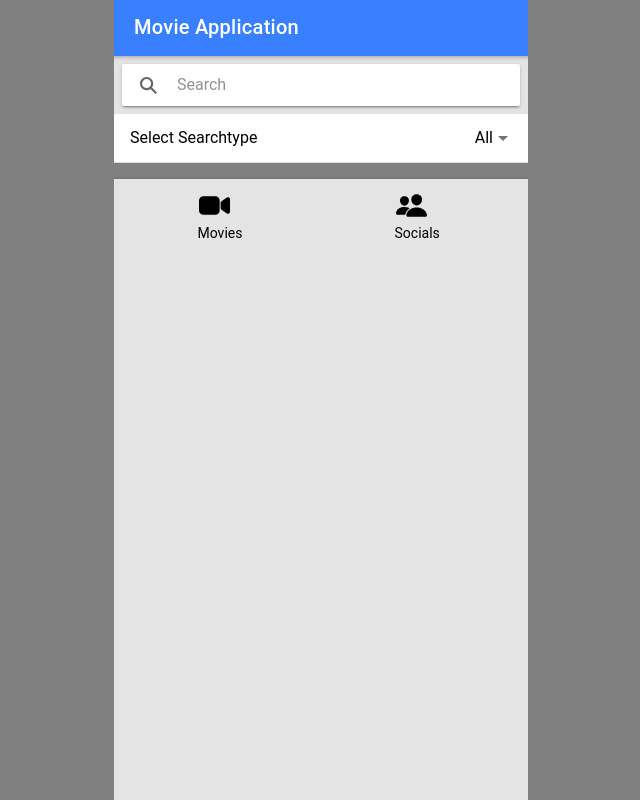
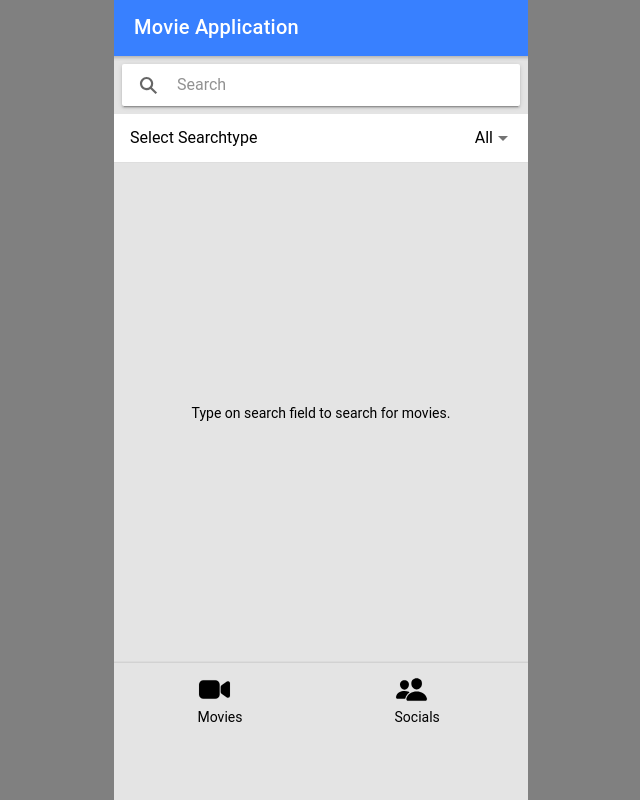
Before and after one commit to Jbholae/ionic-Movie, a React (Create React App) app: page /movies in a window 1280 px wide. Shown: the whole page, without its empty margins (319-959 px from the left). Built offline with nearby package versions, Linux system fonts and the light colour scheme.

Commit message:
fix : fixing css for empty container, color fixing

```diff
--- a/src/pages/Home.tsx
+++ b/src/pages/Home.tsx
@@ -11,14 +11,11 @@ import {
   IonSelectOption,
   IonTitle,
   IonToolbar,
-  useIonAlert,
-  useIonLoading,
 } from "@ionic/react";
-import { useEffect, useState } from "react";
-import { SearchResult, SearchType, useApi } from "../hooks/useapi";
+import { useState } from "react";
+import { SearchResult, SearchType } from "../hooks/useapi";
 import {
   gameControllerOutline,
-  search,
   tvOutline,
   videocamOutline,
 } from "ionicons/icons";
@@ -26,9 +23,7 @@ import IonPageComponent from "../components/IonPageComponent";
 import styled from "styled-components";
 import { useQuery } from "react-query";
 import { fetchMovies } from "../hooks/movies";
-import { Spin } from "antd";
 import { Loader } from "../components/Loader";
-import FooterComponent from "../components/FooterComponent";
 import { useHistory } from "react-router-dom";
 
 const Wrapper = styled.div`
@@ -40,17 +35,33 @@ const Wrapper = styled.div`
   }
   ion-list {
     --background: white;
+    padding: 0px;
+  }
+
+  .searchbar-input {
+    background: white;
+  }
+
+  .sc-ion-searchbar-md-h
+    sc-ion-searchbar-md-s
+    md
+    searchbar-left-aligned
+    searchbar-should-show-clear {
+    background: white;
+  }
+
+  .empty-container {
+    display: flex;
+    height: 500px;
+    align-items: center;
+    justify-content: center;
   }
 `;
 
 const Home: React.FC = () => {
-  // const { searchData } = useApi();
   const history = useHistory();
   const [searchTerm, setSearchTerm] = useState("");
   const [type, setType] = useState<SearchType>(SearchType.all);
-  /* const [results, setResults] = useState<SearchResult[]>([]);
-  const [presentAlert] = useIonAlert(); */
-  const [loading, dismiss] = useIonLoading();
   const [calling, setCalling] = useState(false);
 
   const {
@@ -61,27 +72,6 @@ const Home: React.FC = () => {
     enabled: calling,
     keepPreviousData: true,
   });
-
-  /*  useEffect(() => {
-    if (searchTerm === "") {
-      setResults([]);
-      return;
-    }
-
-    const loadData = async () => {
-      await loading();
-      const result: any = await searchData(searchTerm, type);
-      await dismiss();
-      if (result?.Error) {
-        presentAlert(result.Error);
-      } else {
-        setResults(searchData);
-        // setResults(result.Search);
-      }
-      console.log("result", result);
-    };
-    loadData();
-  }, [searchTerm, type]); */
 
   return (
     <IonPageComponent>
@@ -114,6 +104,11 @@ const Home: React.FC = () => {
           </IonSelect>
         </IonItem>
         <Loader isLoading={isLoading || isFetching}>
+          {searchData?.data?.Search === undefined ? (
+            <div className="empty-container">
+              Type on search field to search for movies.
+            </div>
+          ) : (
             <IonList>
               {searchData &&
                 searchData?.data?.Search?.map((item: SearchResult) => (
@@ -138,6 +133,7 @@ const Home: React.FC = () => {
                   </IonItem>
                 ))}
             </IonList>
+          )}
         </Loader>
       </Wrapper>
     </IonPageComponent>
```
Lines whose indentation alone changed are shown as unchanged.
